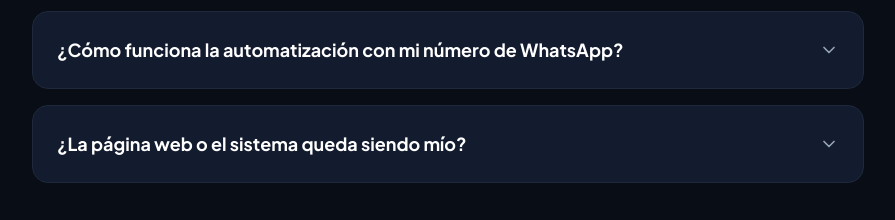
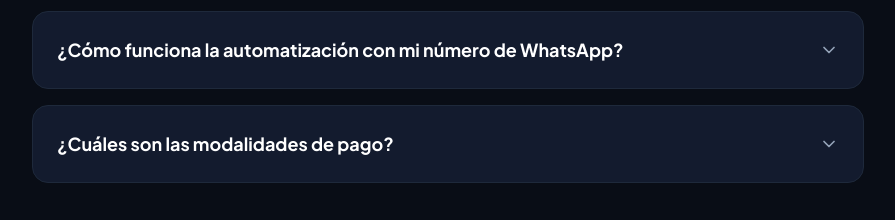
Before and after one commit to shurianlabs/Shurian-Labs, a Next.js app: page / in a window 1280 px wide. Shown: the part 3900-4120 px from the top of the page, without its empty margins (192-1087 px from the left). Built offline with nearby package versions, Linux system fonts and the light colour scheme.

Commit message:
feat: actualizar FAQ con modalidades de pago (llave en mano o suscripción)

```diff
--- a/components/Faq.tsx
+++ b/components/Faq.tsx
@@ -21,10 +21,10 @@ const FAQS = [
       "Conectamos un asistente automático a tu WhatsApp comercial para que responda al instante las preguntas repetitivas (precios, horarios, stock, estado de un pedido o turnos disponibles). Vos seguís teniendo el control total y podés intervenir en la conversación cuando quieras.",
   },
   {
-    id: "faq-propiedad",
-    question: "¿La página web o el sistema queda siendo mío?",
+    id: "faq-modalidades-pago",
+    question: "¿Cuáles son las modalidades de pago?",
     answer:
-      "Sí, es 100% tuyo. No te atamos a contratos forzosos ni comisiones por tus ventas. Todo el sistema, tu página web y la base de datos de tus clientes quedan a nombre de tu negocio.",
+      "Nos adaptamos a lo que mejor le sirva a tu negocio con dos modalidades: podés elegir un desarrollo 'llave en mano' (un único pago por el proyecto terminado y listo para usar) o bien un costo inicial menor acompañado de una suscripción mensual accesible que incluye mantenimiento, soporte técnico continuo y mejoras.",
   },
 ];
 
```
